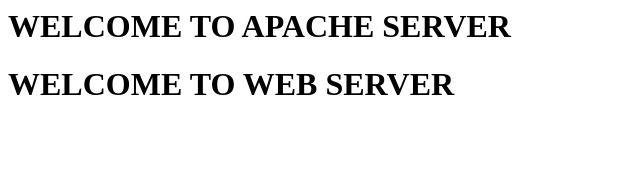
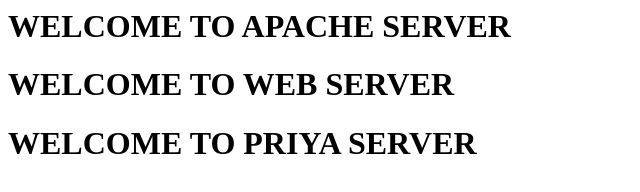
Before and after one commit to yugandhardevopsengg/apache, a plain HTML site: page index.html in a window 1280 px wide. Shown: the whole page, without its empty margins (0-640 px from the left). Drawn offline with Linux system fonts and the light colour scheme.

Commit message:
My third commit

```diff
--- a/index.html
+++ b/index.html
@@ -1,4 +1,5 @@
 <html>
 <h1>WELCOME TO APACHE SERVER</h1>
 <h1>WELCOME TO WEB SERVER</h1>
+<h1>WELCOME TO PRIYA SERVER</h1>
 </html>
```
